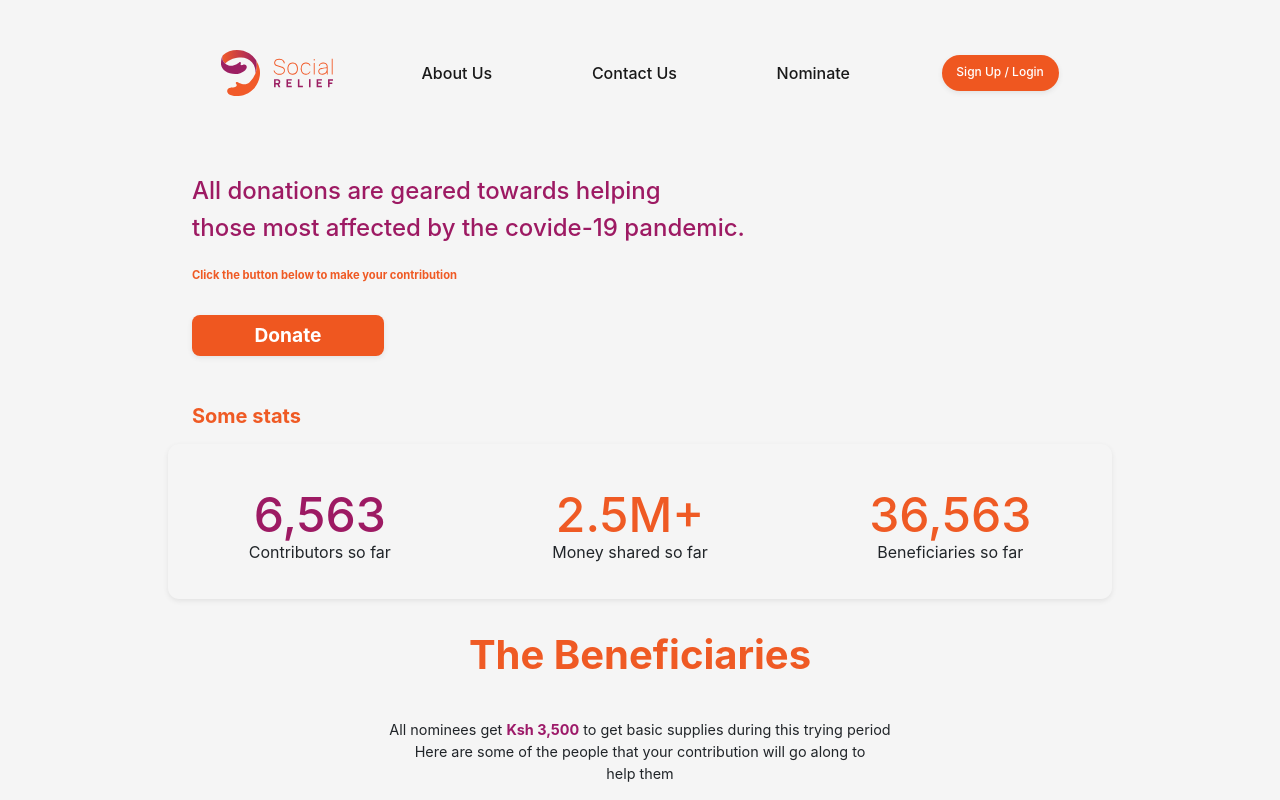
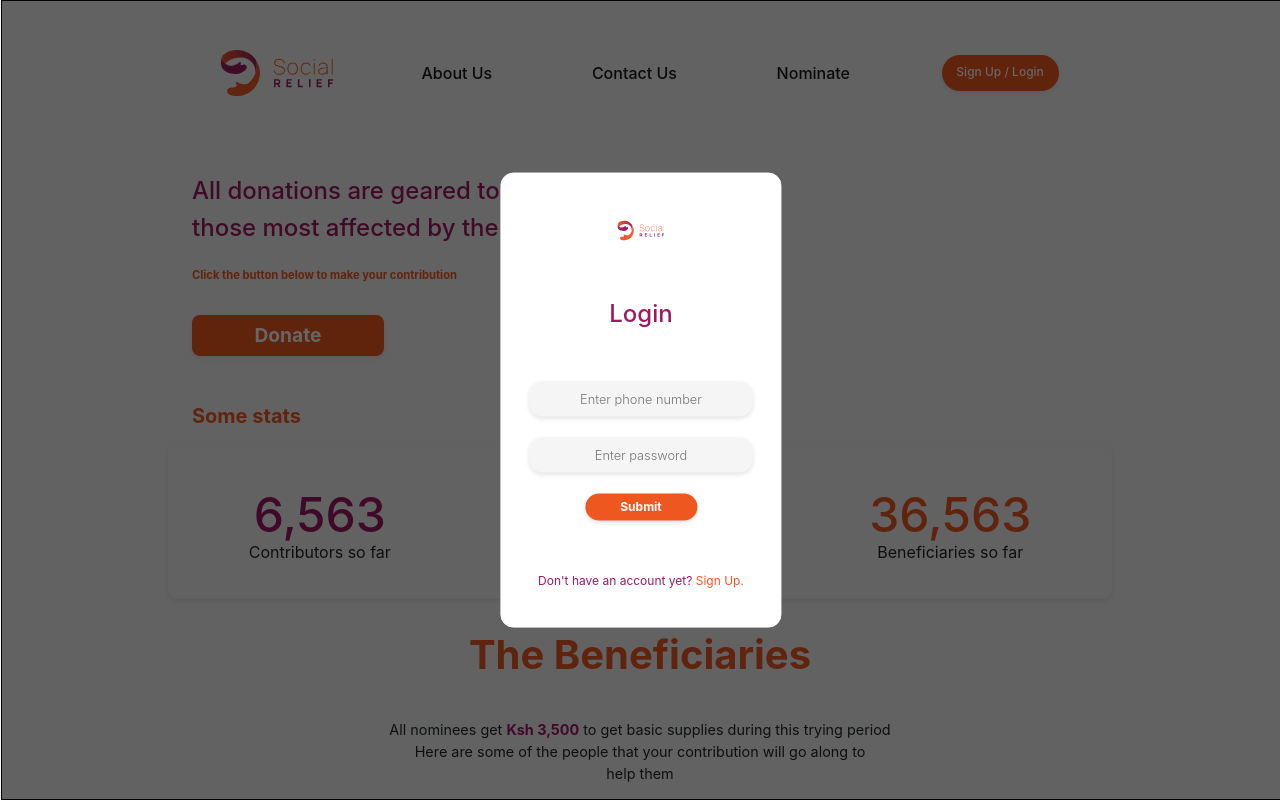
Before and after one commit to alphamanuscript/social-relief, a Vue app in the folder webapp/: page / in a window 1280 px wide. Shown: the top 800 px of the page. Built offline with nearby package versions, Linux system fonts and the light colour scheme; no server answers; the HTML template or start-up script is replaced by a standard one.

Commit message:
Design login dialog box

```diff
--- a/webapp/src/app.vue
+++ b/webapp/src/app.vue
@@ -44,13 +44,27 @@
             <li class="nav-item active">
               <router-link class="nav-link" to="/beneficiaries">Nominate</router-link>
             </li>
-            <li class="nav-item active" @click="signout">
+            <li class="nav-item active">
               <router-link class="nav-link sign-up-and-login-btn" to="#">Sign Up / Login</router-link>
             </li>
           </ul>
         </div>
       </nav>
       <router-view class="view-content" />
+    </div>
+    <div class="custom-dialog">
+      <div class="backdrop">
+        <div class="logo-container">
+          <img :src="imageUrl" alt="Social Relief Logo" class="logo">
+        </div>
+        <h4>Login</h4>
+        <form class="login-form">
+          <input type="text" class="input phone-input" placeholder="Enter phone number">
+          <input type="password" class="input password-input" placeholder="Enter password">
+          <button type="button" class="submit-btn">Submit</button>
+        </form>
+        <p>Don't have an account yet? <span>Sign Up.</span></p>
+      </div>
     </div>
   </div>
 </template>
@@ -286,6 +300,108 @@ export default {
       padding: 0 3rem 0 3rem;
     }
   }
+
+  .custom-dialog {
+    border: 1px solid #000;
+    width: 100vw;
+    height: 100vh;
+    background-color: rgba(#000, 60%);
+    top: 0;
+    overflow: auto;
+    position: fixed;
+    z-index: 99999;
+
+    .backdrop {
+      border: 1px solid #fff;
+      height: 57%;
+      width: 22%;
+      position: absolute;
+      top: 50%;
+      left: 50%;
+      transform: translate(-50%, -50%);
+      border-radius: .8rem;
+      background-color: white;
+      display: flex;
+      flex-direction: column;
+      justify-content: space-around;
+      align-items: center;
+
+      .logo-container {
+        // border: 1px solid #000;
+        width: 17%;
+        height: 2.5rem;
+        margin-top: 1rem;
+
+        img {
+          // border: 1px solid #000;
+          width: 100%;
+          height: 100%;
+        }
+      }
+
+      h4 {
+        // border: 1px solid red;
+        margin-top: .5rem;
+        color: #9D1A63;
+        font-weight: 450;
+      }
+
+      .login-form {
+        margin-top: -.4rem;
+        width: 80%;
+        height: 10rem;
+        display: flex;
+        flex-direction: column;
+        justify-content: space-around;
+        align-items: center;
+
+        .input {
+          width: 100%;
+          height: 2.2rem;
+          border-radius: .8rem;
+          text-align: center;
+          font-size: .8rem;
+          box-shadow: 0 2px 5px #E2E2E2;
+          font-weight: 300;
+          background-color: #F5F5F5;
+          border: none;
+
+          &:focus {
+            outline: none;
+          }
+        }
+
+        .submit-btn {
+          border-radius: 3rem;
+          width: 7rem;
+          height: 1.7rem;
+          text-align: center;
+          background: darken(#EF5A24, .9);
+          color: #fff;
+          transition: all 0.5s;
+          box-shadow: 0 2px 5px #E2E2E2;
+          font-size: .75rem;
+          border: none;
+          font-weight: bold;
+
+          &:hover {
+            background-image: linear-gradient(to bottom, #EF5A24, #9D1A63);
+          }
+        }
+      }
+
+      p {
+        color: #9D1A63;
+        font-size: .75rem;
+
+        span {
+          // border: 1px solid #000;
+          color: #EF5A24;
+          cursor: pointer;
+        }
+      }
+    }
+  }
 }
 
 </style>
--- a/webapp/src/views/beneficiaries.vue
+++ b/webapp/src/views/beneficiaries.vue
@@ -350,7 +350,6 @@ export default {
 
                 td {
                   white-space: nowrap;
-                  // border: 1px solid #000;
 
                   &:first-child{
                     width: 3rem;
```
Also changed, not shown: webapp/src/ui-components/dialog.vue (added, +12 -0 lines).
